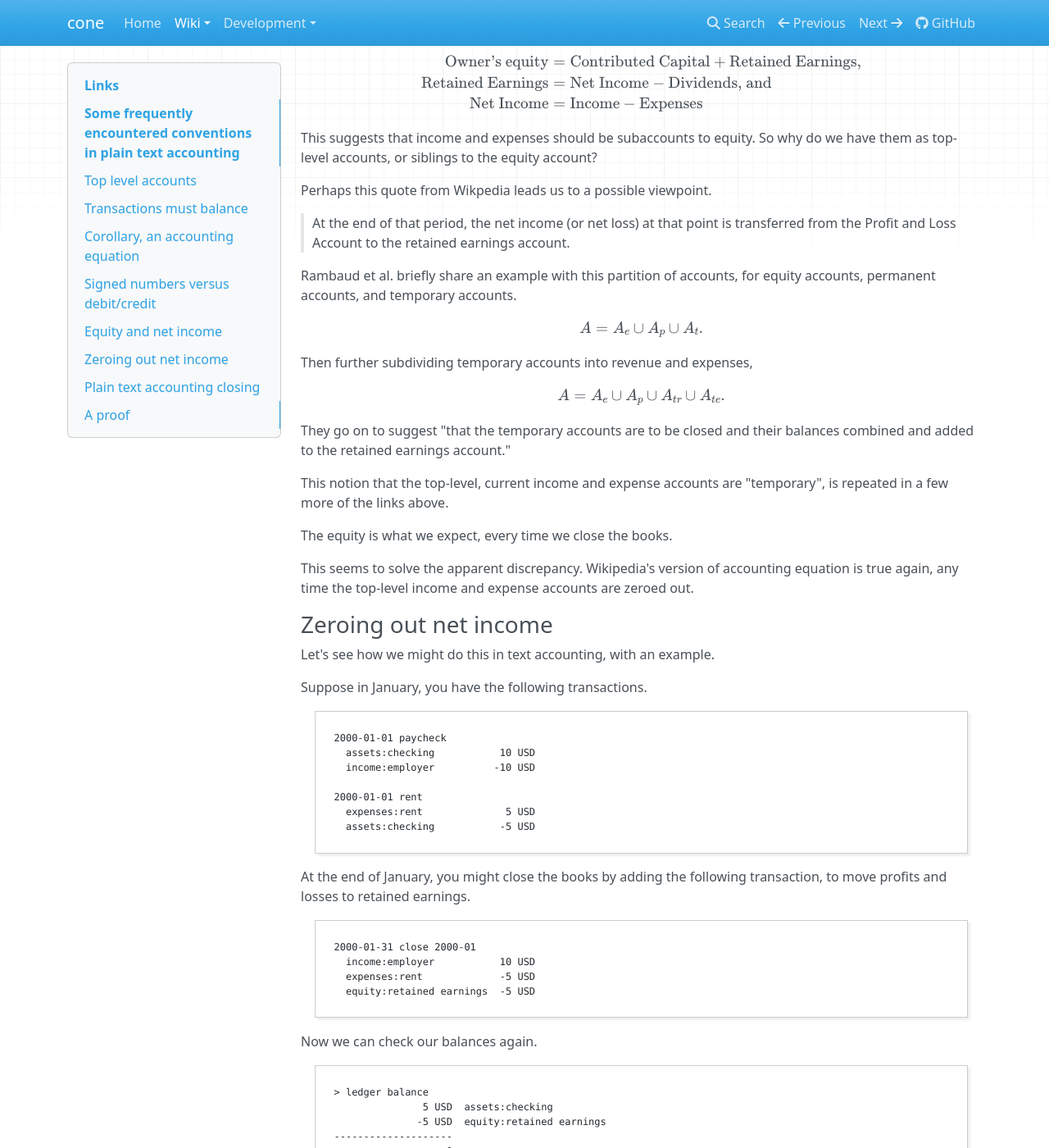
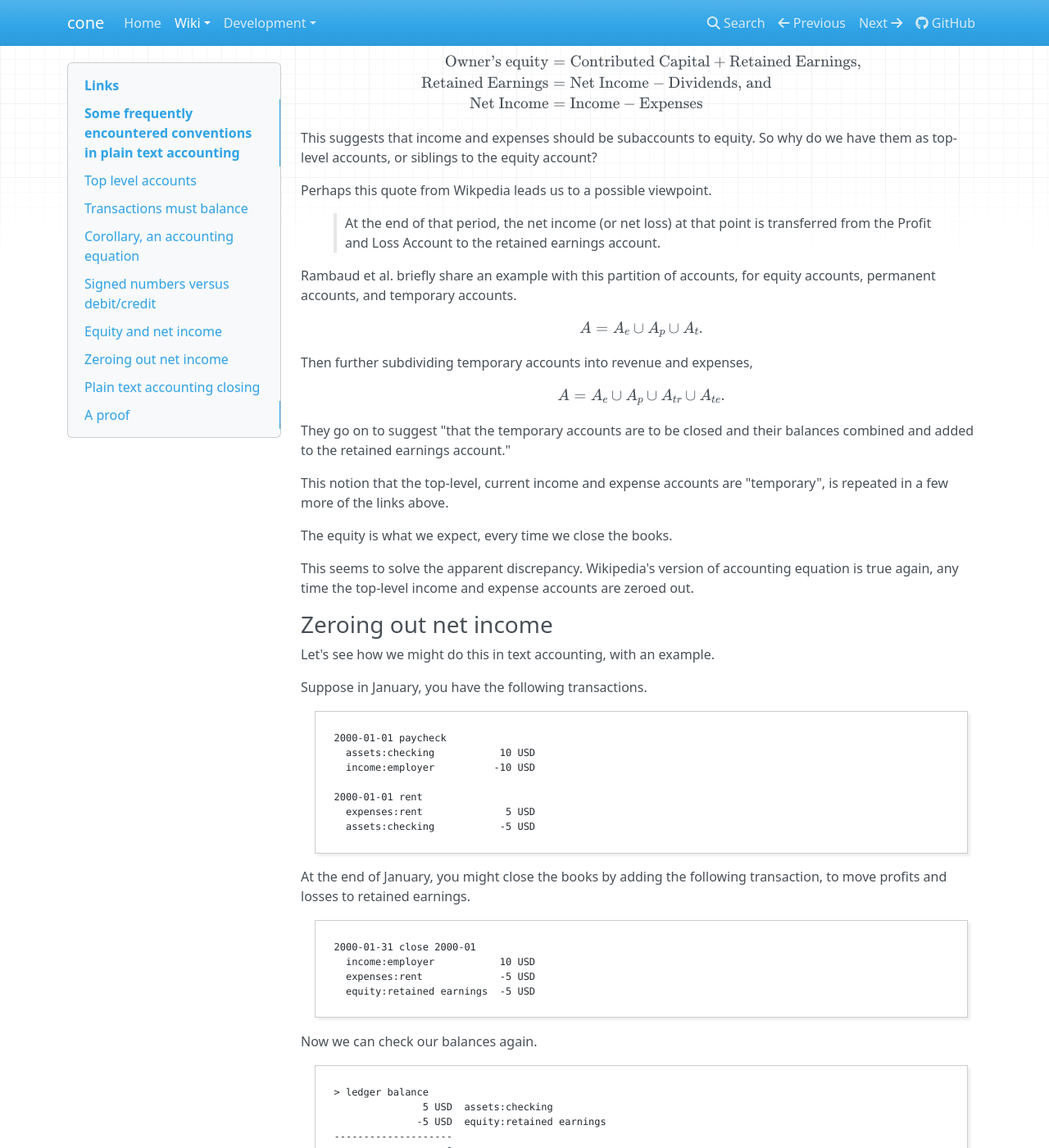
Before and after one commit to bradyt/cone_site, an MkDocs documentation site: the page built from docs/wiki/Notes.md, in a window 1280 px wide and 1400 px high, scrolled down 2785 px. Shown: the whole window at 82% size. Built offline with MkDocs 1.6.1, drawn with Linux system fonts in a browser that asks for light colours; nearby versions of some CDN libraries; formulas are drawn with MathJax 3.

```diff
--- a/docs/css/extra.css
+++ b/docs/css/extra.css
@@ -1,3 +1,11 @@
-div.col-md-3 {
-    display: none;
+/* div.col-md-3 { */
+/*     display: none; */
+/* } */
+
+blockquote {
+    display: block;
+    margin-top: 1em;
+    margin-bottom: 1em;
+    margin-left: 40px;
+    margin-right: 40px;
 }
--- a/mkdocs.yml
+++ b/mkdocs.yml
@@ -33,3 +33,4 @@ markdown_extensions:
 
 extra_css:
   - css/org-mode.css
+  - css/extra.css
```
Also changed, not shown: docs/iossupport.md (added, +9 -0 lines).
